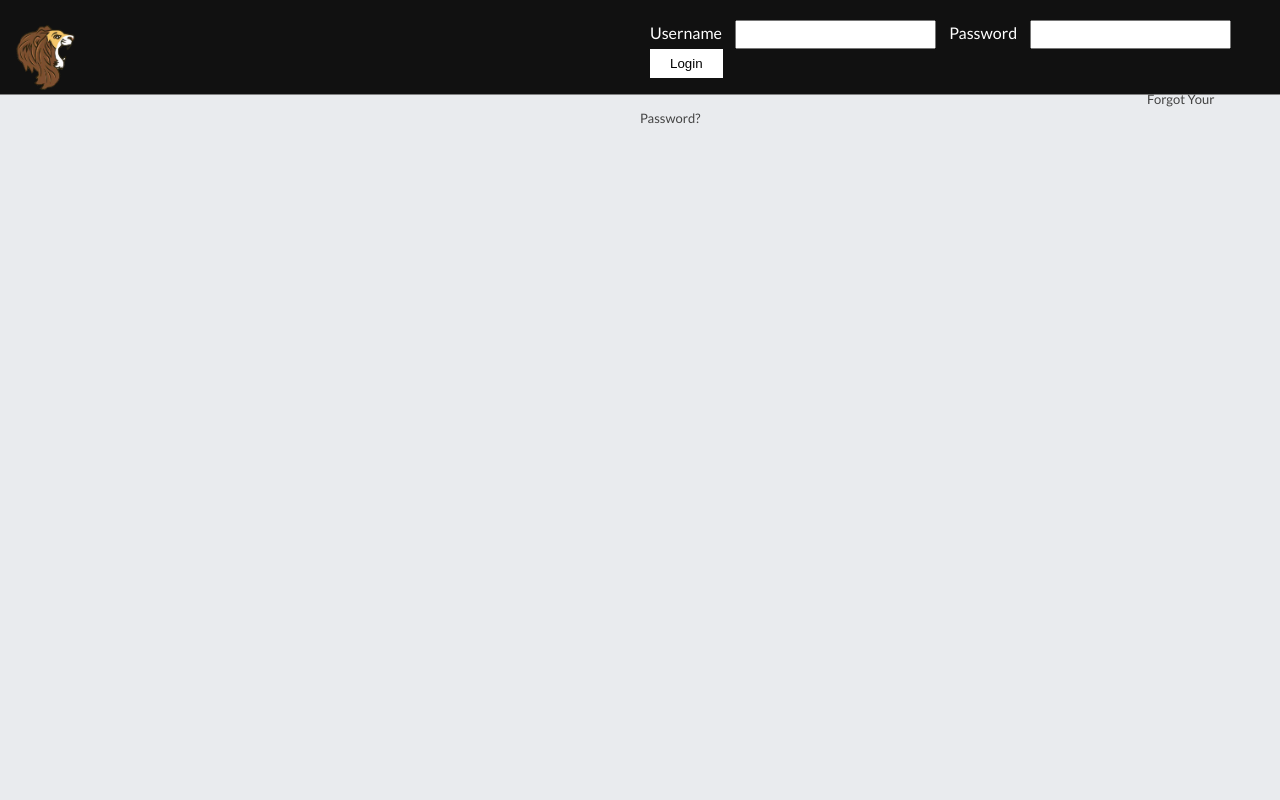
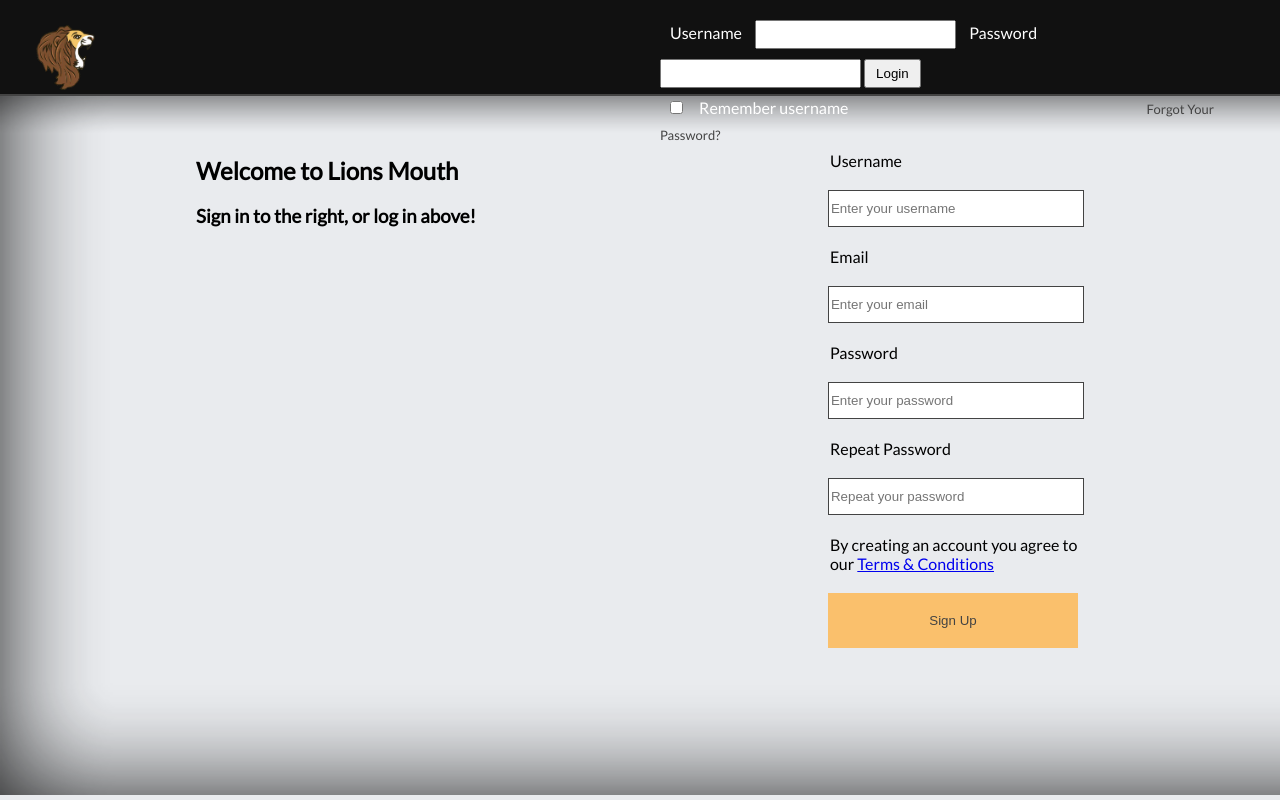
Before and after one commit to TheodorSimonsen/SocialMediaProject, a plain HTML site: page index.html in a window 1280 px wide. Drawn offline with Linux system fonts and the light colour scheme.

Commit message:
add alot of new content
added:
-new page
-signup form
-expansion logos

```diff
--- a/css/style.css
+++ b/css/style.css
@@ -10,7 +10,7 @@ header {
     padding: 20px 10px;
     height: 54px;
     background-color: #111;
-    border-bottom: #818181 1px solid;
+    border-bottom: #434343 2px solid;
     position: sticky;
     display: flex;
 }
@@ -20,36 +20,43 @@ header article {
     width: 100%;
     justify-content: space-between;
     color:white;
+    box-sizing: border-box;
+    padding:0 20px;
 }
 
 header article label {
     margin: 0 10px;
+    box-sizing: border-box;
 }
 
 header article input {
     padding:5px 10px;
+    margin-bottom: 10px;
+    box-sizing: border-box;
 }
 
 header article input:nth-last-child(3) {
-    margin-bottom: 10px;
     background-color:#fff;
     border:none;
     padding:7px 20px;
     margin-left:10px;
     cursor:pointer;
+    box-sizing: border-box;
 }
 
 header article form a {
     font-size: 13px;
-    margin:0 0 0 507px;
+    margin:0 0 0 285px;
     text-decoration: none;
     color:#434343;
     transition: color 0.1s;
+    box-sizing: border-box;
 }
 
 header article form a:hover {
     color:white;
     text-decoration: underline;
+    box-sizing: border-box;
 }
 
 /* The side navigation menu */
@@ -105,6 +112,44 @@ header article form a:hover {
 #main {
     transition: margin-left .5s;
     padding: 40px 20px;
+    box-sizing: border-box;
+    display: flex;
+    background-image: url(../img/featured-overlay.png);
+    background-repeat: no-repeat;
+    background-size: cover;
+    height:87.4vh;
+}
+
+#main article {
+    display: block;
+    justify-content: space-between;
+    margin:0 auto;
+}
+
+#main article input, #main article label {
+    float: left;
+    width: 250px;
+    margin:5px 0;
+    padding:10px 2px;
+    display: block;
+    clear: left;
+}
+
+#main article input {
+    border:1px solid #434343;
+}
+
+#main article input:last-child {
+    border:none;
+    padding: 20px 10px;
+    background-color:#fac06c;
+    color:#434343;
+    transition: color ease 0.2s;
+}
+
+#main article input:last-child:hover {
+    background-color:#434343;
+    color:white;
 }
 
 /* On smaller screens, where height is less than 450px, change the style of the sidenav (less padding and a smaller font size) */
--- a/index.html
+++ b/index.html
@@ -16,15 +16,17 @@
         </article>
         <article>
             <div class="login_form">
-                <form action="ja" method="POST">
+                <form action="logget-ind.html" method="POST">
                     <label for="uname">Username</label>
                     <input type="text" name="uname" required maxlength="25">
 
                     <label for="Password">Password</label>
                     <input type="password" name="Password" required maxlength="25" >
 
-                    <input type="submit" value="Login" >
+                    <input type="submit" value="Login">
                     <br>
+                    <input type="checkbox" name="remember">
+                    <label for="remember">Remember username</label>
                     <a href="#">Forgot Your Password?</a>
                 </form>
             </div>
@@ -33,8 +35,29 @@
 
     <!-- Add all page content inside this div if you want the side nav to push page content to the right (not used if you only want the sidenav to sit on top of the page -->
     <main id="main">
+        <article>
+            <h1>Welcome to Lions Mouth</h1>
+            <h3>Sign in to the right, or log in above!</h3>
+        </article>
+        <article>
+            <form action="nej" method="POST">
+                <label for="uname">Username</label>
+                <input type="text" name="uname" placeholder="Enter your username" required maxlength="25">
 
+                <label for="email">Email</label>
+                <input type="text" placeholder="Enter your email" name="email" required>
+
+                <label for="password">Password</label>
+                <input type="password" name="password" placeholder="Enter your password" required maxlength="25">
+
+                <label for="repeat">Repeat Password</label>
+                <input type="password" name="repeat" required placeholder="Repeat your password">
+
+                <label>By creating an account you agree to our <a href="#">Terms & Conditions</a></label>
+
+                <input type="submit" value="Sign Up">
+            </form>
+        </article>
     </main>
-    <script src="js/menu.js"></script>
 </body>
 </html>
```
Also changed, not shown: logget-ind.html (added, +33 -0 lines), img/Splash-logo(2).png (added), img/Splash-logo.png (added), img/featured-overlay.png (added).
